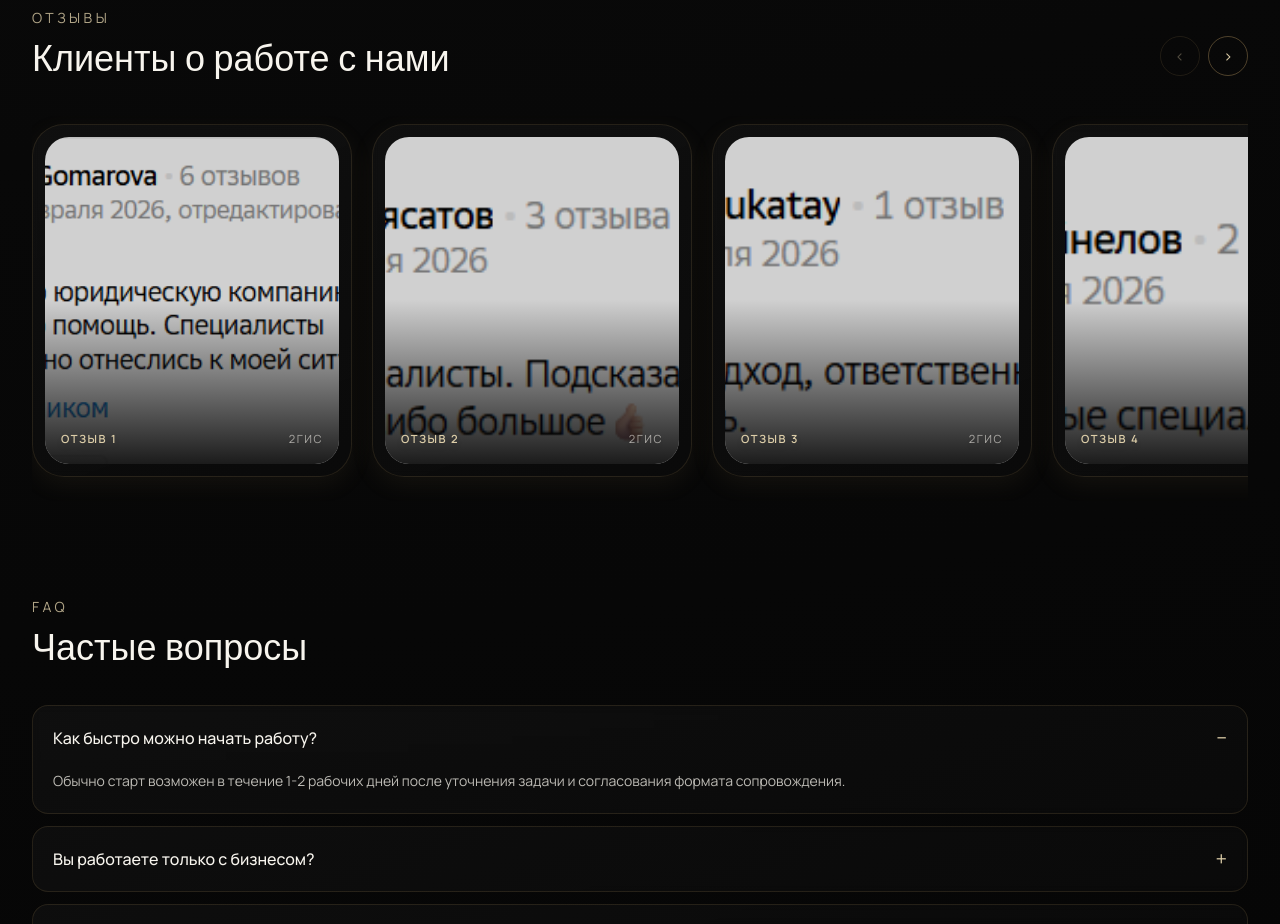
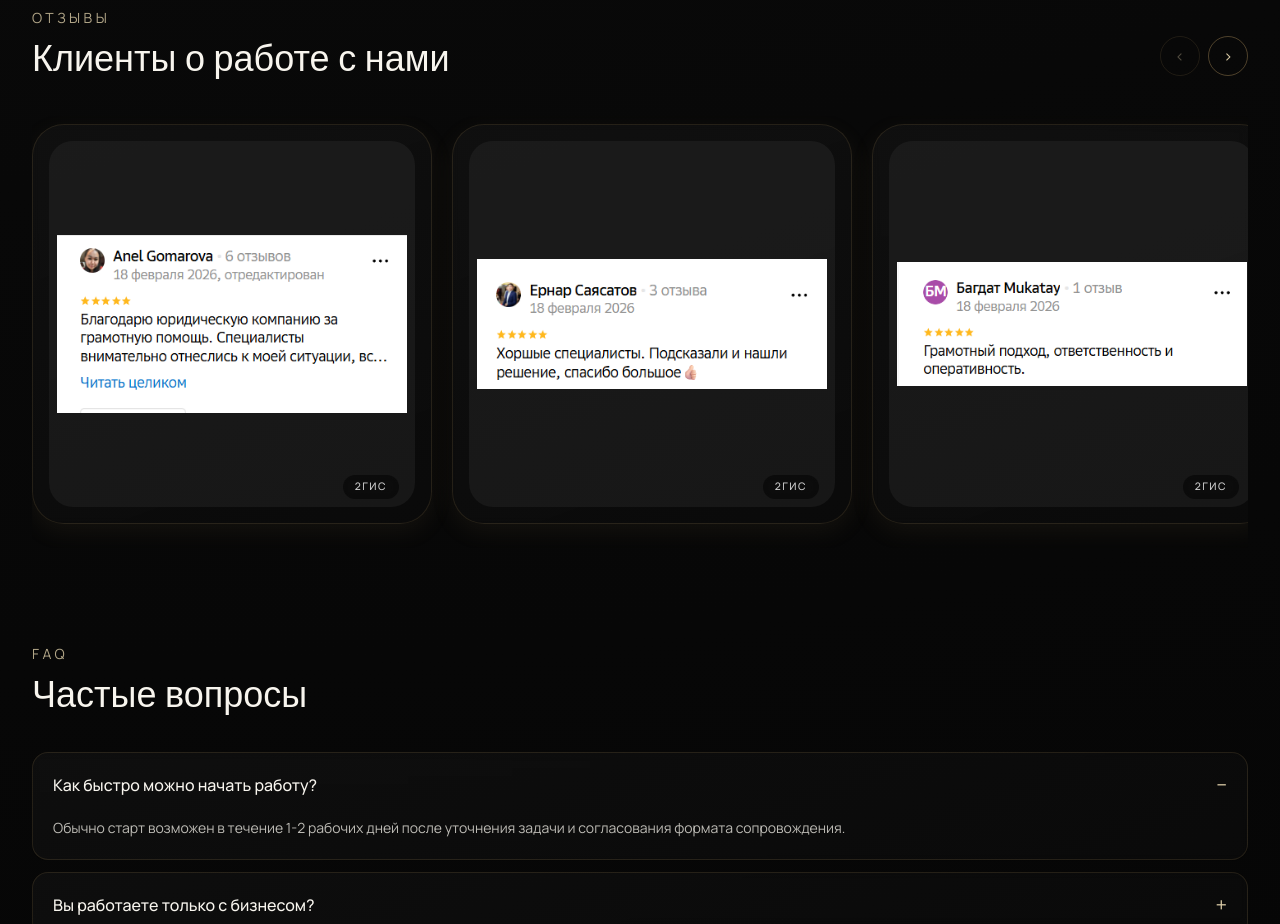
Before and after one commit to kalist01337/antigravity, a Next.js app: page / in a window 1280 px wide. Shown: the part 3380-4304 px from the top of the page. Built offline with nearby package versions, Linux system fonts and the light colour scheme.

Commit message:
fix(ui): correct aspect ratio and object-fit for review screenshots

```diff
--- a/src/components/sections/reviews-section.tsx
+++ b/src/components/sections/reviews-section.tsx
@@ -79,20 +79,18 @@ export function ReviewsSection() {
           <figure
             key={review.id}
             data-review-card="1"
-            className="card-premium aspect-[355/392] w-[82%] shrink-0 snap-start overflow-hidden rounded-[2rem] p-3 shadow-premiumSoft transition duration-300 hover:border-gold/30 hover:shadow-[0_12px_30px_rgba(0,0,0,0.5)] sm:w-[50%] lg:w-[320px]"
+            className="card-premium aspect-square w-[85%] shrink-0 snap-start overflow-hidden rounded-[2rem] p-4 shadow-premiumSoft transition duration-300 hover:border-gold/30 hover:shadow-[0_12px_30px_rgba(0,0,0,0.5)] sm:w-[50%] lg:w-[400px]"
           >
-            <div className="relative h-full w-full overflow-hidden rounded-[1.5rem]">
+            <div className="relative flex h-full w-full items-center justify-center overflow-hidden rounded-[1.5rem] bg-white/5 p-2">
               <img
                 src={review.image}
                 alt={review.alt}
                 loading="lazy"
                 decoding="async"
-                className="h-full w-full object-cover brightness-[0.8] contrast-[1.05] saturate-[0.95]"
+                className="h-full w-full rounded-xl object-contain"
               />
-              <div className="absolute inset-x-0 bottom-0 h-1/2 bg-gradient-to-t from-[#080808]/90 to-transparent" />
-              <figcaption className="absolute bottom-4 left-4 right-4 flex items-center justify-between gap-2 text-[0.7rem] uppercase tracking-[0.14em] text-goldSoft drop-shadow-md">
-                <span className="font-semibold">{review.title}</span>
-                {review.source ? <span className="text-ivory/60">{review.source}</span> : null}
+              <figcaption className="absolute bottom-2 right-4 flex items-center gap-2 rounded-full bg-black/60 px-3 py-1 text-[0.65rem] uppercase tracking-[0.14em] text-white backdrop-blur-sm">
+                <span className="font-medium opacity-80">{review.source ?? "2ГИС"}</span>
               </figcaption>
             </div>
           </figure>
```
